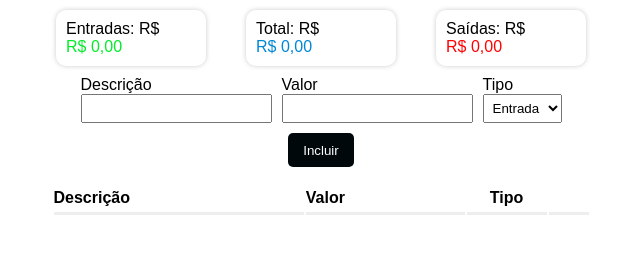
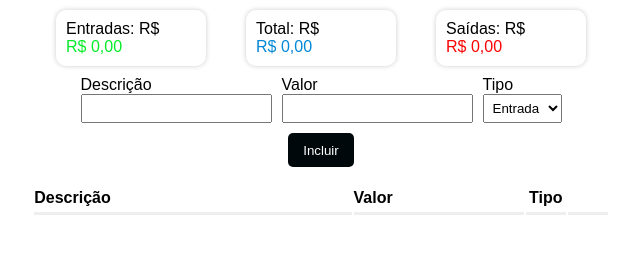
Before and after one commit to GustavoAndrade14/Sistema-de-controle-de-finan-as, a plain HTML site: page index.html in a window 1280 px wide. Shown: the whole page, without its empty margins (319-959 px from the left). Drawn offline with nearby package versions, Linux system fonts and the light colour scheme.

Commit message:
Update style.css

```diff
--- a/style.css
+++ b/style.css
@@ -50,6 +50,7 @@ main {
 .divDesc, .divType, .divAmount {
     display: flex;
     flex-direction: column;
+
 }
 
 .newItem>button {
@@ -67,13 +68,13 @@ input, select {
 }
 
 .divTable {
-    width: 100%;
+    width: 105%;
     display: flex;
     justify-content: center;
 }
 
 table {
-    width: 98%;
+    width: 100%;
     padding: 20px 0;
     border-radius: 5px;
 }
@@ -111,7 +112,11 @@ i {
 }
 
 .columnType {
-    width: 80px;
+    width: 40px;
+    text-align: center;
+}
+.columnDate {
+    width: 70px;
     text-align: center;
 }
 
```
